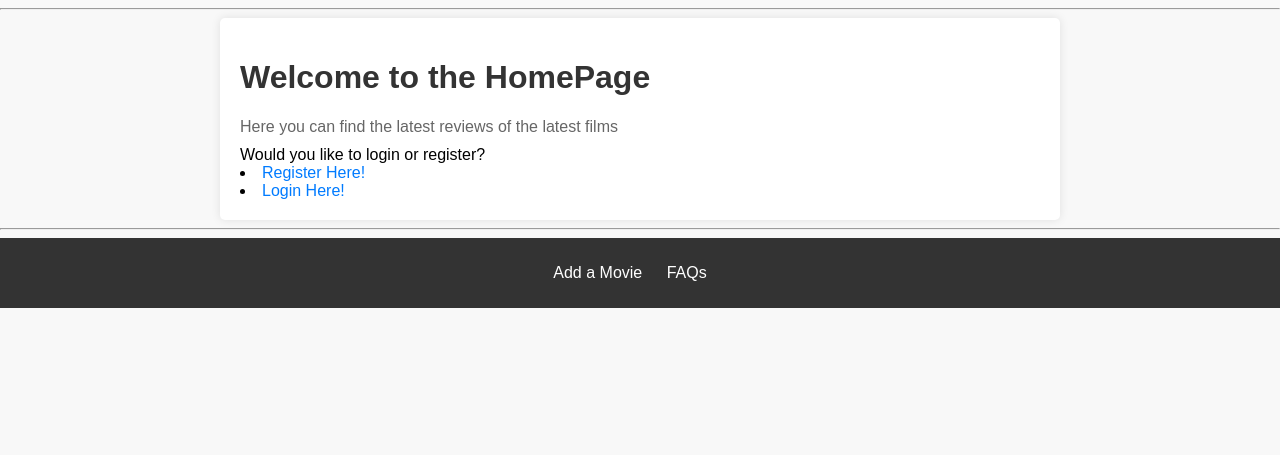
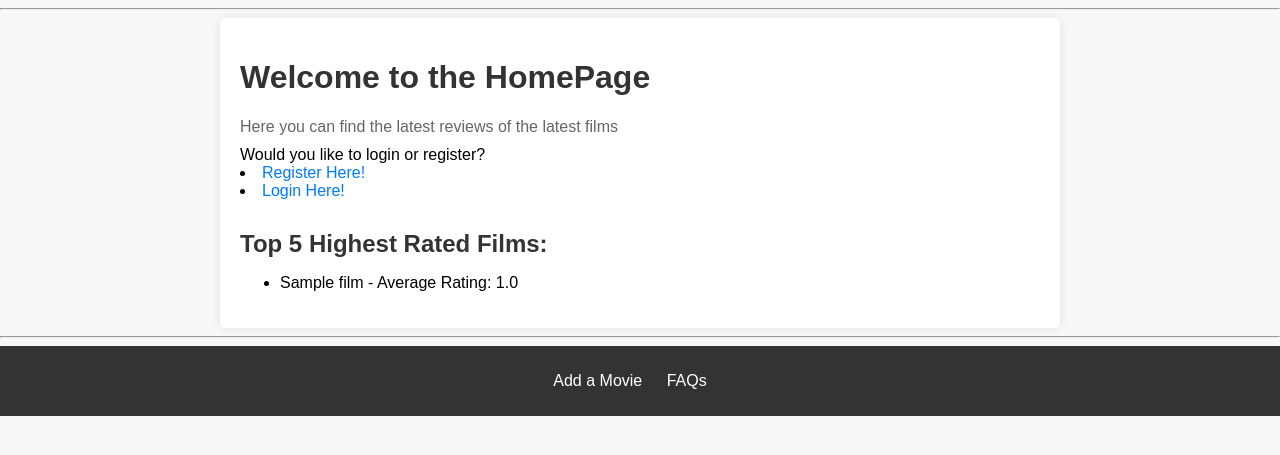
Before and after one commit to HarryLynn04/Film_Review, a Django app: page / in a window 1280 px wide. Shown: the part 70-525 px from the top of the page. Run offline with Django 3.2, Linux system fonts and the light colour scheme; tables that the repository leaves empty hold one stand-in row (values such as "Sample post").

Commit message:
Highest viewed

```diff
--- a/Film_Review/views.py
+++ b/Film_Review/views.py
@@ -13,7 +13,10 @@ from django.db.models import Avg
 
 
 def home(request):
-    context_dict= {}
+    top_films = Film.objects.annotate(avg_rating=Avg("review__Rating")).order_by("-avg_rating")[:5]
+
+
+    context_dict= {"top_films": top_films}
     return render(request, 'ReviewFlix/Home.html', context=context_dict)
 
 # Create your views here.
--- a/templates/ReviewFlix/Home.html
+++ b/templates/ReviewFlix/Home.html
@@ -19,4 +19,15 @@
         <li><a href="{% url 'ReviewFlix:Register' %}">Register Here!</a></li>
         <li><a href="{% url 'ReviewFlix:Login' %}">Login Here!</a></li>
     {% endif %}
+    {% if top_films %}
+    <h2>Top 5 Highest Rated Films:</h2>
+    <ul>
+        {% for film in top_films %}
+            <li>{{ film.Title }} - Average Rating: {{ film.avg_rating }}</li>
+        {% endfor %}
+    </ul>
+    {% else %}
+    <p>No films found.</p>
+    {% endif %}
+
 {% endblock %}
```
